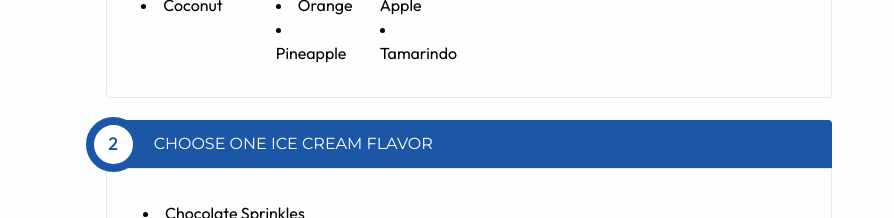
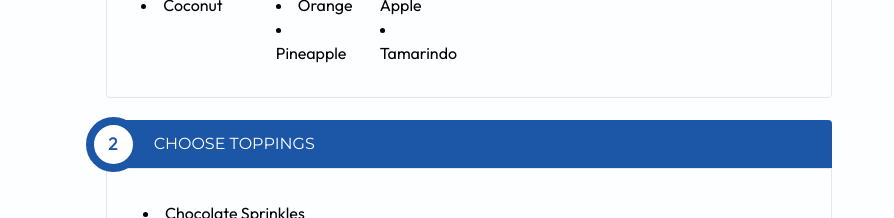
Before and after one commit to msclal/below-zero, a Next.js app: page /menu in a window 1280 px wide. Shown: the part 1200-1418 px from the top of the page, without its empty margins (181-1075 px from the left). Built offline with nearby package versions, Linux system fonts and the light colour scheme.

Commit message:
changed title of step

```diff
--- a/src/components/Menu/StepToppings.jsx
+++ b/src/components/Menu/StepToppings.jsx
@@ -9,7 +9,7 @@ const Steps = () => {
             2
           </div>
           <div className="text-white ml-5 bg-primary rounded-tr pl-12 w-full font-montserrat py-3 flex justify-start">
-            CHOOSE ONE ICE CREAM FLAVOR
+            CHOOSE TOPPINGS
           </div>
         </div>{" "}
         <div className="border ml-5 rounded-b flex flex-wrap max-sm:flex-col  max-sm:p-8 sm:py-8 ">
```
